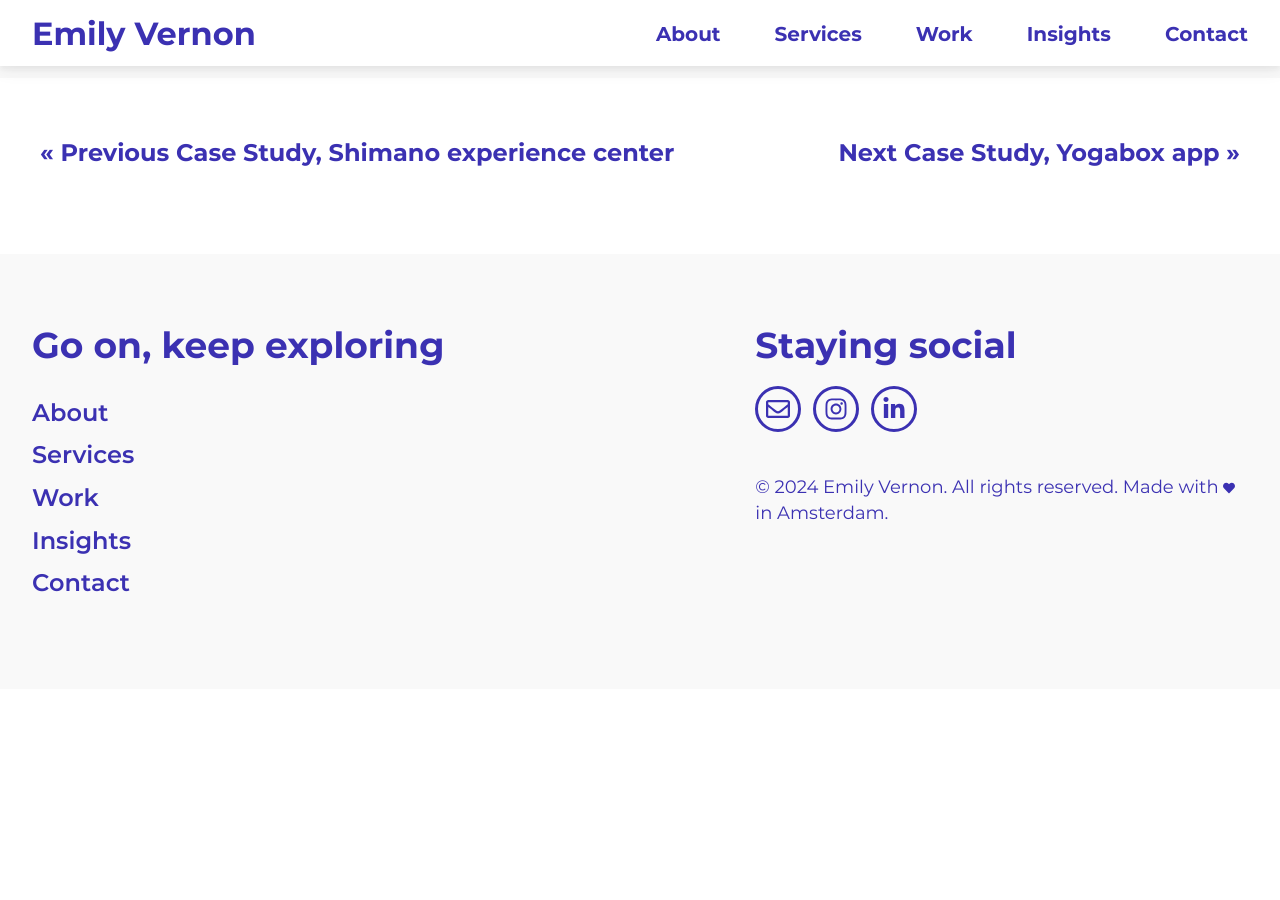
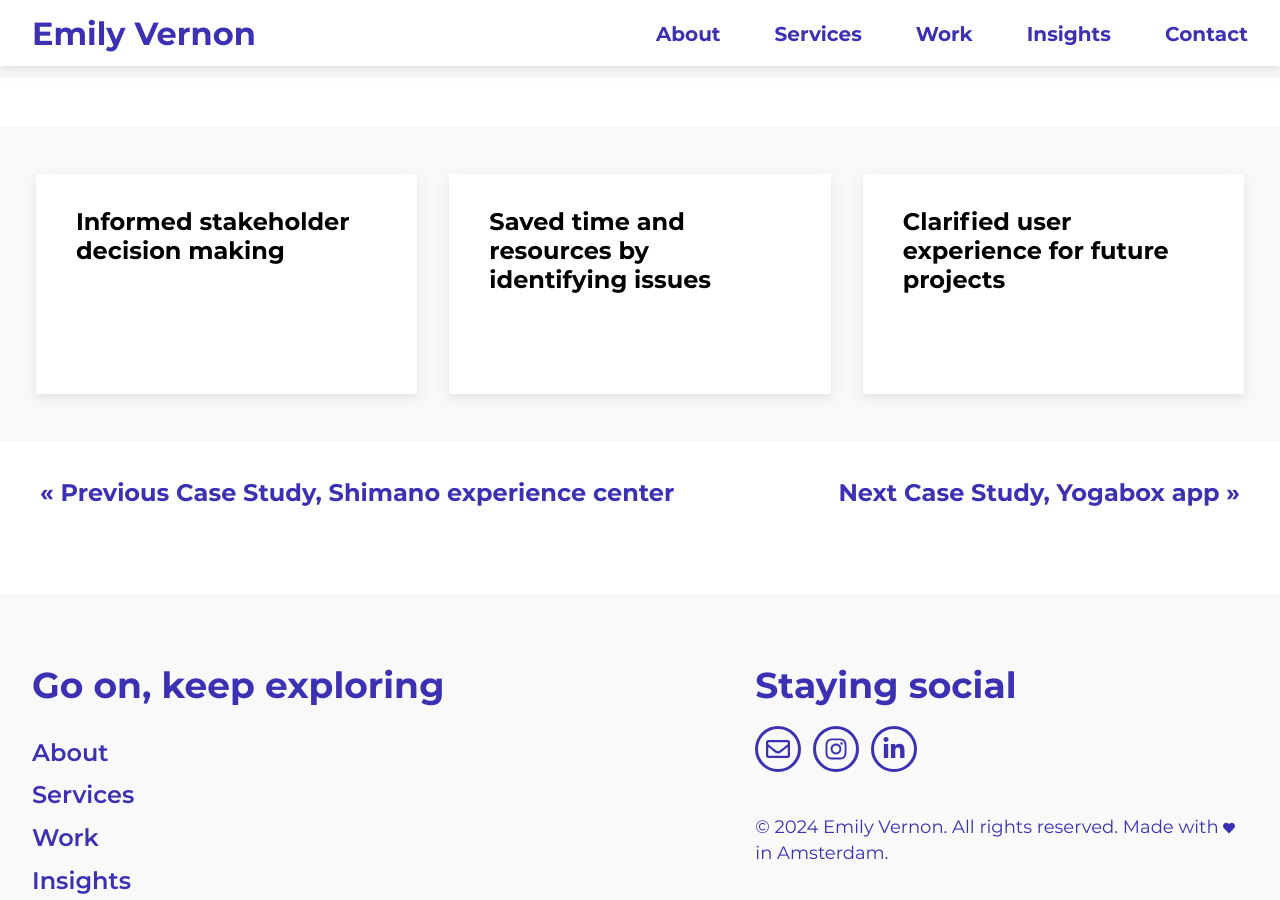
Before and after one commit to emilygv/emilyvernon.com, a Jekyll site: the page built from _casestudies/vestega.md, in a window 1280 px wide and 900 px high, scrolled down 3585 px. Built offline with Jekyll 4.4.1, drawn with Linux system fonts in a browser that asks for light colours; before the commit the page ends 4330 px from its top, so only the background shows below that.

Commit message:
vestega update2

```diff
--- a/_casestudies/vestega.md
+++ b/_casestudies/vestega.md
@@ -38,3 +38,12 @@ content="**The minimum viable product and target user was clear, which is a huge
 titles="Informed stakeholder decision making, Saved time and resources by identifying issues, Clarified user experience for future projects"
 icons="Design, Discover, Validate"
 breakout=true %}
+
+{% capture info-highlight %}
+#### Informed stakeholder decision making
+|
+#### Saved time and resources by identifying issues
+|
+#### Clarified user experience for future projects
+{% endcapture %}
+{% include info-highlight.html content=info-highlight %}
```
